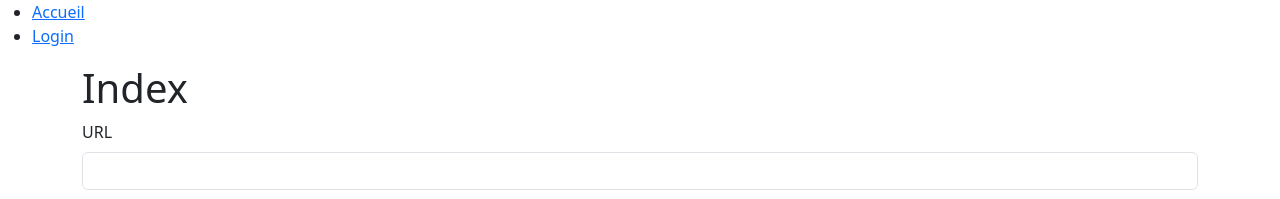
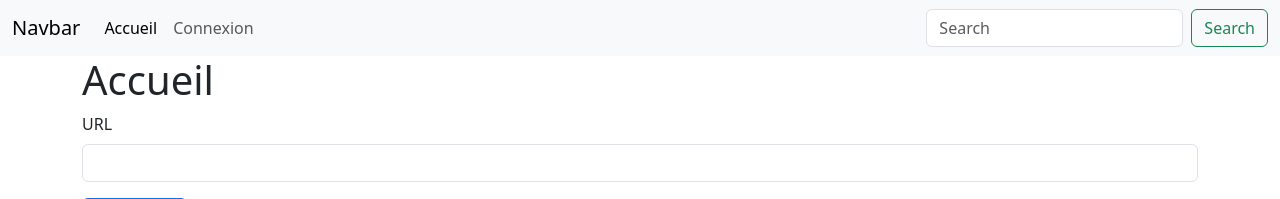
Before and after one commit to ThominsonCode/flask-2023-website, a Flask app: page / in a window 1280 px wide. Shown: the top 199 px of the page. Run offline with Flask 3, Linux system fonts and the light colour scheme; data that the repository does not hold is empty; some libraries are stand-ins or nearby versions.

Commit message:
Ajout déconnexion

```diff
--- a/myapp/routes.py
+++ b/myapp/routes.py
@@ -2,6 +2,7 @@ from flask import render_template, url_for, flash, redirect
 from myapp import app, db
 from myapp.forms import RedirectionForm, LoginForm
 from myapp.models import Redirection, User
+from flask_login import login_user, login_required, logout_user
 
 import random
 import string
@@ -20,7 +21,7 @@ def index():
         return redirect(url_for('index'))
 
     redirections = db.session.execute(db.select(Redirection).order_by(Redirection.id.desc())).scalars()
-    return render_template('index.html', redirections=redirections, form=form)
+    return render_template('index.html', page_title='Accueil',redirections=redirections, form=form)
 
 
 @app.route('/<string:url>')
@@ -35,11 +36,19 @@ def login():
     if form.validate_on_submit():
         user = db.session.execute(db.select(User).where(User.email == form.email.data)).scalar()
         if not user or form.password.data != user.password:
-            flash('Email ou mot de passe incorrect', 'danger')
+            flash('Connexion refusée : email ou mot de passe incorrect.', 'danger')
         else:
-            flash('Connexion réussie', 'success')
-    return render_template('login.html', form=form)
+            flash('Connexion réussie !', 'success')
+            login_user(user)
+            return redirect(url_for('index'))
+    return render_template('login.html', page_title='Login', form=form)
 
+@app.route("/logout/")
+@login_required
+def logout():
+    logout_user()
+    flash('Vous avez été déconnecté.', 'warning')
+    return redirect(url_for('index'))
 # test
 # @app.route("/login", methods=['GET', 'POST'])
 # def login():
--- a/myapp/templates/common.html
+++ b/myapp/templates/common.html
@@ -11,12 +11,36 @@
 
 <body>
 
-    <nav>
-        <ul>
-            <li><a href="{{ url_for('index') }}">Accueil</a></li>
-            <li><a href="{{ url_for('login') }}">Login</a></li>
+    <nav class="navbar navbar-expand-lg bg-body-tertiary">
+        <div class="container-fluid">
+            <a class="navbar-brand" href="#">Navbar</a>
+            <button class="navbar-toggler" type="button" data-bs-toggle="collapse"
+                data-bs-target="#navbarSupportedContent" aria-controls="navbarSupportedContent" aria-expanded="false"
+                aria-label="Toggle navigation">
+                <span class="navbar-toggler-icon"></span>
+            </button>
+            <div class="collapse navbar-collapse" id="navbarSupportedContent">
+                <ul class="navbar-nav me-auto mb-2 mb-lg-0">
+                    <li class="nav-item">
+                        <a class="nav-link {% if page_title == 'Accueil' %}active{% endif %}" href="{{ url_for('index') }}">Accueil</a>
+                    </li>
+                    <li class="nav-item">
+                        <a class="nav-link {% if page_title == 'Login' %}active{% endif %}" href="{{ url_for('login') }}">Connexion</a>
+                    </li>
+                    {% if current_user.is_authenticated %}
+                    <li class="nav-item">
+                        <a class="nav-link active" href="{{ url_for('logout') }}">Déconnexion</a>
+                    </li>
+                    {% endif %}
                 </ul>
+                <form class="d-flex">
+                    <input class="form-control me-2" placeholder="Search">
+                    <button class="btn btn-outline-success" type="submit">Search</button>
+                </form>
+            </div>
+        </div>
     </nav>
+
 
 
 
@@ -32,6 +56,8 @@
         {% endwith %}
 
 
+        <h1>{{ page_title }}</h1>
+
         {% block body %}{% endblock %}
     </div>
 </body>
--- a/myapp/templates/index.html
+++ b/myapp/templates/index.html
@@ -1,7 +1,10 @@
 {% extends "common.html" %}
 
 {% block body %}
-<h1>Index</h1>
+
+{% if current_user.is_authenticated %}
+  Bonjour {{ current_user.name }}!
+{% endif %}
 
 <form method="POST" action="/">
     {{ form.csrf_token }}
--- a/myapp/templates/login.html
+++ b/myapp/templates/login.html
@@ -1,8 +1,6 @@
 {% extends "common.html" %}
 
 {% block body %}
-
-<h1>Login</h1>
 
 <form method="POST" action="{{ url_for('login') }}">
     {{ form.csrf_token }}
```
Also changed, not shown: myapp/models.py (+6 -1 lines), test.py (+5 -4 lines). Lines whose indentation alone changed are shown as unchanged.
